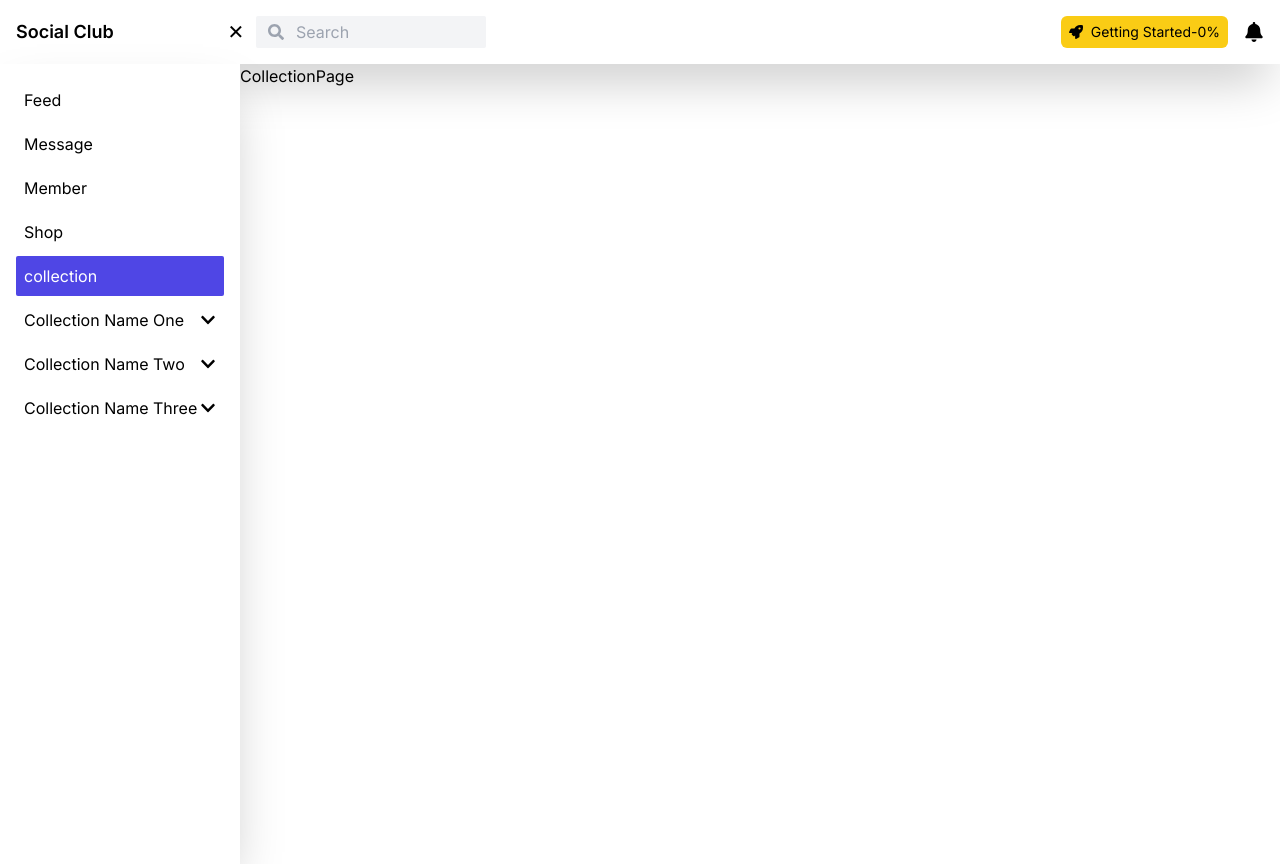
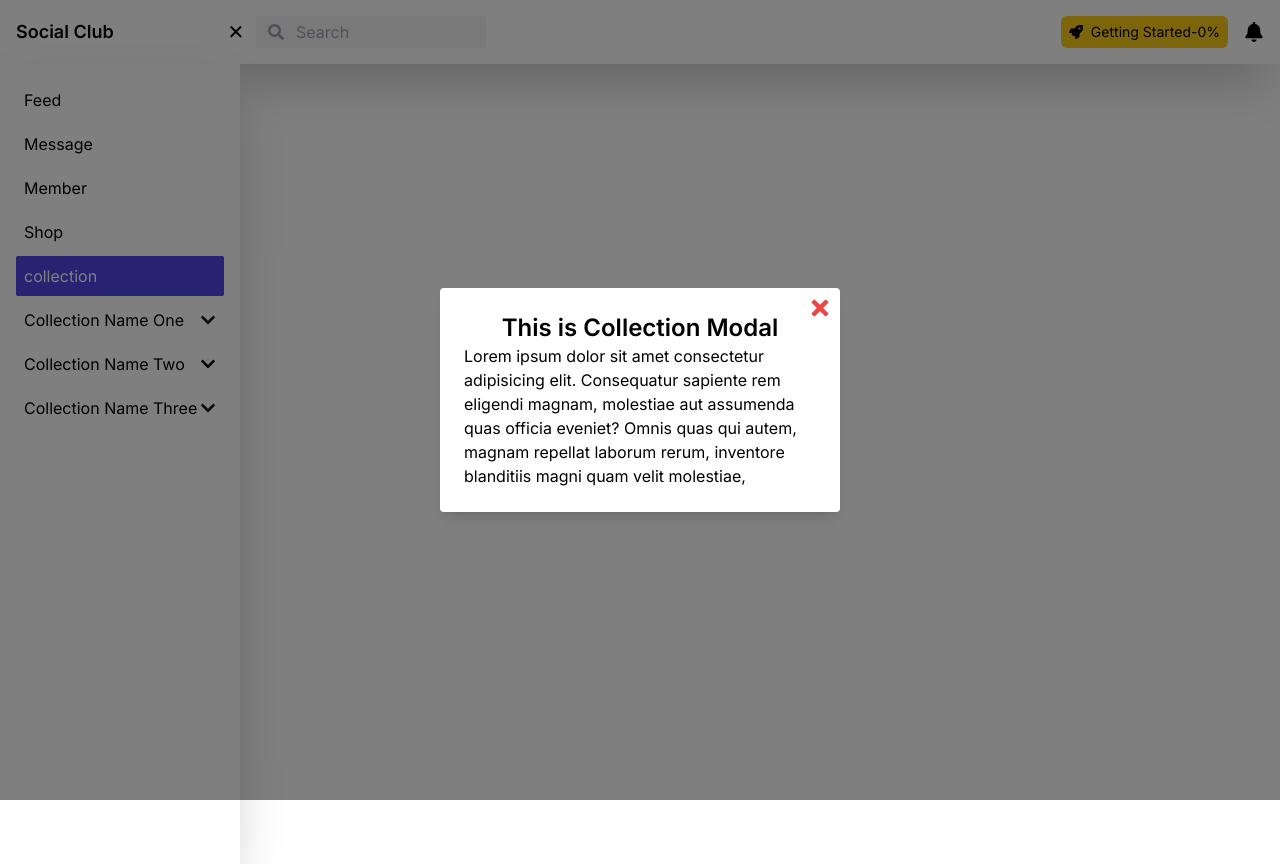
Before and after one commit to emon3455/job-task-social-media1, a Next.js app: page /collection in a window 1280 px wide. Built offline with nearby package versions, Linux system fonts and the light colour scheme.

Commit message:
collection modal added

```diff
--- a/src/app/(dashboard)/collection/page.js
+++ b/src/app/(dashboard)/collection/page.js
@@ -1,9 +1,10 @@
+import CollectionModal from '@/components/CollectionModal';
 import React from 'react';
 
 const CollectionPage = () => {
     return (
         <div>
-            CollectionPage
+            <CollectionModal/>
         </div>
     );
 };
--- /dev/null
+++ b/src/components/CModal.jsx
@@ -0,0 +1,19 @@
+import { FaTimes } from 'react-icons/fa';
+
+const CModal = ({ children, closeModal }) => {
+    return (
+        <div className="fixed inset-0 flex items-center justify-center z-10 bg-black bg-opacity-50">
+            <div className="bg-white p-6 rounded shadow-lg relative w-[400px]">
+                <button
+                    onClick={closeModal}
+                    className="absolute top-0 text-red-500 right-0 m-2  hover:text-gray-900"
+                >
+                    <FaTimes size={24} />
+                </button>
+                {children}
+            </div>
+        </div>
+    );
+};
+
+export default CModal;
--- /dev/null
+++ b/src/components/CollectionModal.jsx
@@ -0,0 +1,36 @@
+"use client"
+import React, { useEffect, useState } from 'react';
+import CModal from './CModal';
+
+const CollectionModal = () => {
+
+    const [isModalOpen, setIsModalOpen] = useState(false);
+
+    const openModal = () => {
+        setIsModalOpen(true);
+    };
+
+    const closeModal = () => {
+        setIsModalOpen(false);
+    };
+
+    useEffect(() => {
+        openModal();
+    }, [])
+
+    return (
+        <div>
+            {
+                isModalOpen && <CModal closeModal={closeModal}>
+                    <h2 className='text-2xl font-semibold text-center'>This is Collection Modal</h2>
+                    <p>
+                        Lorem ipsum dolor sit amet consectetur adipisicing elit. Consequatur sapiente rem eligendi magnam, molestiae aut assumenda quas officia eveniet? Omnis quas qui autem, magnam repellat laborum rerum, inventore blanditiis magni quam velit molestiae,
+                    </p>
+                </CModal>
+            }
+
+        </div>
+    );
+};
+
+export default CollectionModal;
--- a/src/components/SideNav.jsx
+++ b/src/components/SideNav.jsx
@@ -19,7 +19,7 @@ const SideNav = () => {
                 <ul className='space-y-1'>
                     {sideNavLink.map((obj, indx) => (
                         <li key={indx} className={`${obj.nestedRoutes ? "" : "hover:bg-violet-200"} transition-all duration-300 p-2 ${pathname === obj?.path
-                            ? "bg-indigo-600 text-white hover:bg-indigo-700 rounded-sm"
+                            ? "bg-indigo-600 text-white hover:bg-indigo-600 rounded-sm"
                             : "bg-white"
                             }`}>
 
@@ -39,9 +39,9 @@ const SideNav = () => {
                                             (
                                                 <li key={nestedIndex} className={`hover:bg-violet-200 p-2 transition-all duration-300 rounded mt-1
                                             ${pathname === nestedObj?.path
-                                                        ? "bg-violet-200"
+                                                        ? "bg-blue-600 text-white hover:bg-blue-600"
                                                         : "bg-white"
-                                                    }
+                                                    } border-l-2 border-blue-700
                                             `}>
 
                                                     <Link href={nestedObj.path} className=''>
```
